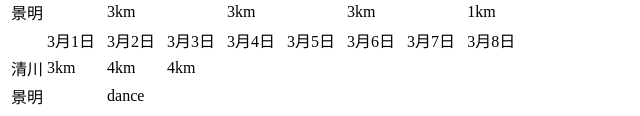
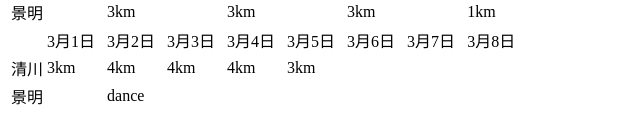
Before and after one commit to zhangdesk/zhangdesk.github.io, a plain HTML site: page index.html in a window 1280 px wide. Shown: the part 1321-1437 px from the top of the page, 0-640 px from the left. Drawn offline with Linux system fonts and the light colour scheme.

Commit message:
index.html

```diff
--- a/index.html
+++ b/index.html
@@ -37,7 +37,7 @@
   <tr> <td>清川</td> <td> 3km  </td> <td> 3km  </td> <td>  3km  </td> <td>  3km </td> <td>  3km </td> <td>  3km </td> <td>      </td> <td>    </td> </tr>
   <tr> <td>景明</td> <td>      </td> <td> 3km  </td> <td>       </td> <td>  3km </td> <td>      </td> <td>  3km </td> <td>      </td> <td> 1km </td> </tr>
   <tr> <td>   </td> <td>3月1日</td> <td>3月2日</td> <td>3月3日</td> <td>3月4日</td> <td>3月5日</td> <td>3月6日</td> <td>3月7日</td> <td>3月8日</td> </tr>
-  <tr> <td>清川</td> <td> 3km </td> <td> 4km  </td> <td> 4km </td> <td>     </td> <td>     </td> <td>      </td> <td>       </td> <td>      </td> </tr>
+  <tr> <td>清川</td> <td> 3km </td> <td> 4km  </td> <td> 4km </td> <td> 4km  </td> <td> 3km </td> <td>      </td> <td>       </td> <td>      </td> </tr>
   <tr> <td>景明</td> <td>     </td> <td> dance </td> <td>    </td> <td>     </td> <td>     </td> <td>      </td> <td>       </td> <td>      </td> </tr>
   </table>
 </body>
```
